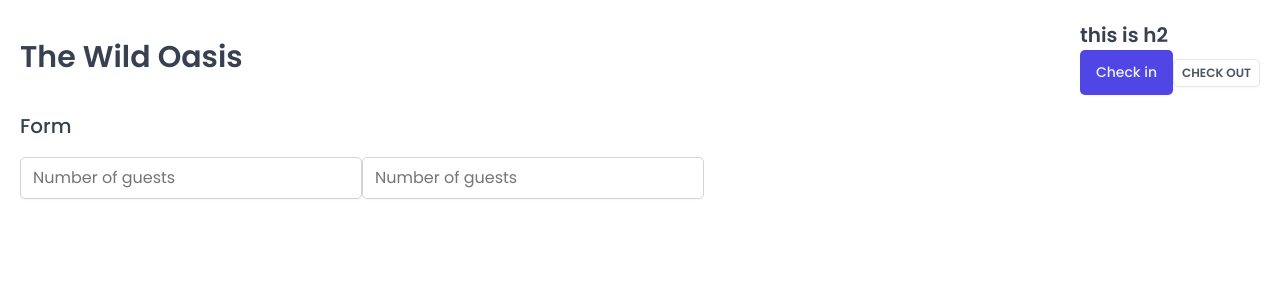
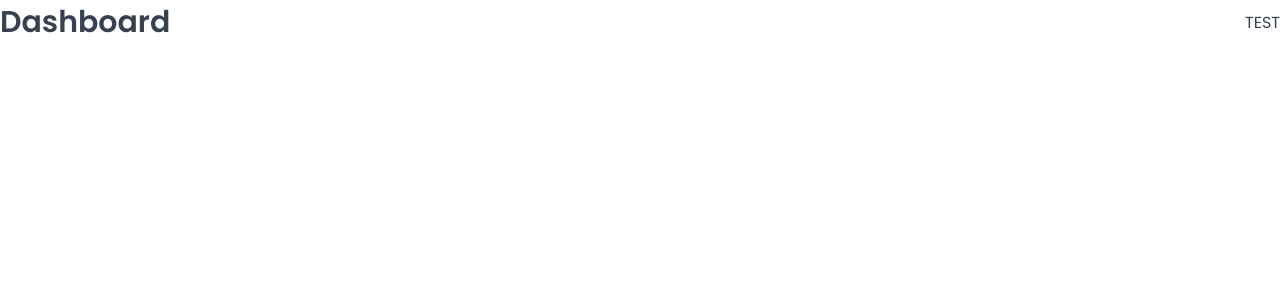
Before and after one commit to HoTa90/The-WIld-Oasis-App, a React (Vite) app: page /dashboard in a window 1280 px wide. Shown: the top 300 px of the page. Built offline with nearby package versions, Linux system fonts and the light colour scheme; a web font is replaced by a local one.

Commit message:
added react router and some routes

```diff
--- a/package.json
+++ b/package.json
@@ -12,6 +12,7 @@
   "dependencies": {
     "react": "^19.1.1",
     "react-dom": "^19.1.1",
+    "react-router": "^7.9.4",
     "styled-components": "^6.1.19"
   },
   "devDependencies": {
--- a/src/App.jsx
+++ b/src/App.jsx
@@ -1,48 +1,30 @@
-import styled from "styled-components";
+import { Navigate, Route, Routes } from "react-router";
+import Dashboard from "./pages/Dashboard.jsx";
+import Bookings from "./pages/Bookings.jsx";
+import Cabins from "./pages/Cabins.jsx";
+import Users from "./pages/Users.jsx";
+import Settings from "./pages/Settings.jsx";
+import Account from "./pages/Account.jsx";
+import Login from "./pages/Login.jsx";
+import PageNotFound from "./pages/PageNotFound.jsx";
 import GlobalStyles from "./styles/GlobelStyles.js";
-import Button from "./ui/Button.jsx";
-import Heading from "./ui/Heading.jsx";
-import Row from "./ui/Row.jsx";
-import Input from "./ui/Input.jsx";
 
-const StyledApp = styled.main`
-	padding: 20px;
-`;
 
 function App() {
 	return (
 		<>
-			<GlobalStyles />
-			<StyledApp>
-				<Row>
-					<Row type="horizontal">
-						<Heading as={"h1"}>The Wild Oasis</Heading>
-						<div>
-							<Heading as={"h2"}>this is h2</Heading>
-							<Button>Check in</Button>
-							<Button
-								variation="secondary"
-								size="small">
-								Check out
-							</Button>
-						</div>
-					</Row>
-
-					<Row>
-						<Heading as={"h3"}>Form</Heading>
-						<form>
-							<Input
-								type="number"
-								placeholder="Number of guests"
-							/>
-							<Input
-								type="number"
-								placeholder="Number of guests"
-							/>
-						</form>
-					</Row>
-				</Row>
-			</StyledApp>
+		<GlobalStyles/>
+		<Routes>
+			<Route index element={<Navigate replace to="/dashboard"/>}/>
+			<Route path="/dashboard" element={<Dashboard/>}/>
+			<Route path="/bookings" element={<Bookings/>}/>
+			<Route path="/cabins" element={<Cabins/>}/>
+			<Route path="/users" element={<Users/>}/>
+			<Route path="/settings" element={<Settings/>}/>
+			<Route path="/account" element={<Account/>}/>
+			<Route path="/login" element={<Login/>}/>
+			<Route path="*" element={<PageNotFound/>}/>
+		</Routes>
 		</>
 	);
 }
--- a/src/hooks/useMoveBack.js
+++ b/src/hooks/useMoveBack.js
@@ -1,4 +1,4 @@
-import { useNavigate } from 'react-router-dom';
+import { useNavigate } from 'react-router';
 
 export function useMoveBack() {
   const navigate = useNavigate();
--- a/src/main.jsx
+++ b/src/main.jsx
@@ -1,10 +1,13 @@
-import { StrictMode } from 'react'
-import { createRoot } from 'react-dom/client'
+import { StrictMode } from "react";
+import { createRoot } from "react-dom/client";
 
-import App from './App.jsx'
+import App from "./App.jsx";
+import { BrowserRouter } from "react-router";
 
-createRoot(document.getElementById('root')).render(
-  <StrictMode>
-    <App />
-  </StrictMode>,
-)
+createRoot(document.getElementById("root")).render(
+	<StrictMode>
+		<BrowserRouter>
+			<App />
+		</BrowserRouter>
+	</StrictMode>
+);
```
Also changed, not shown: 1 other file (tests, documents, lock files or other folders).
